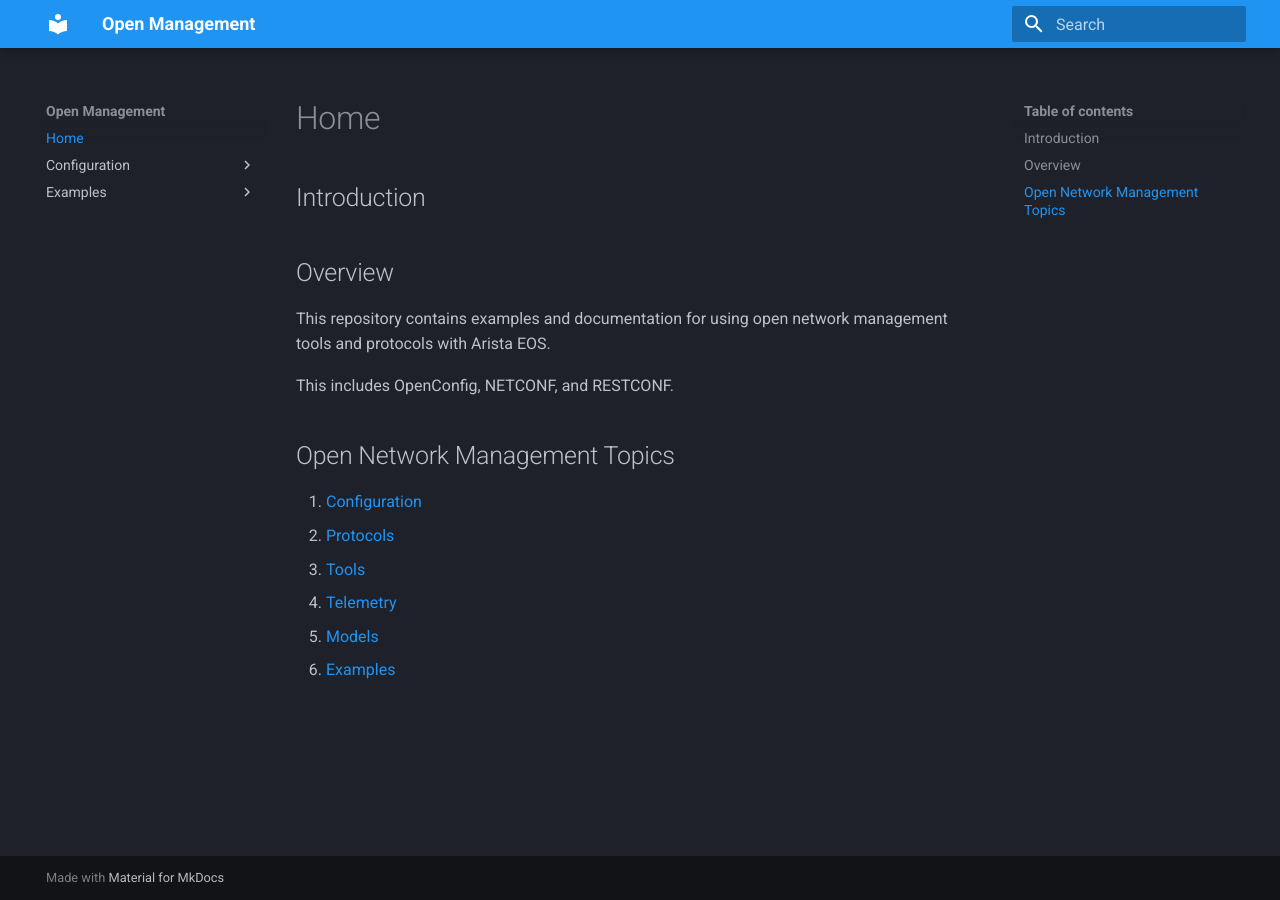
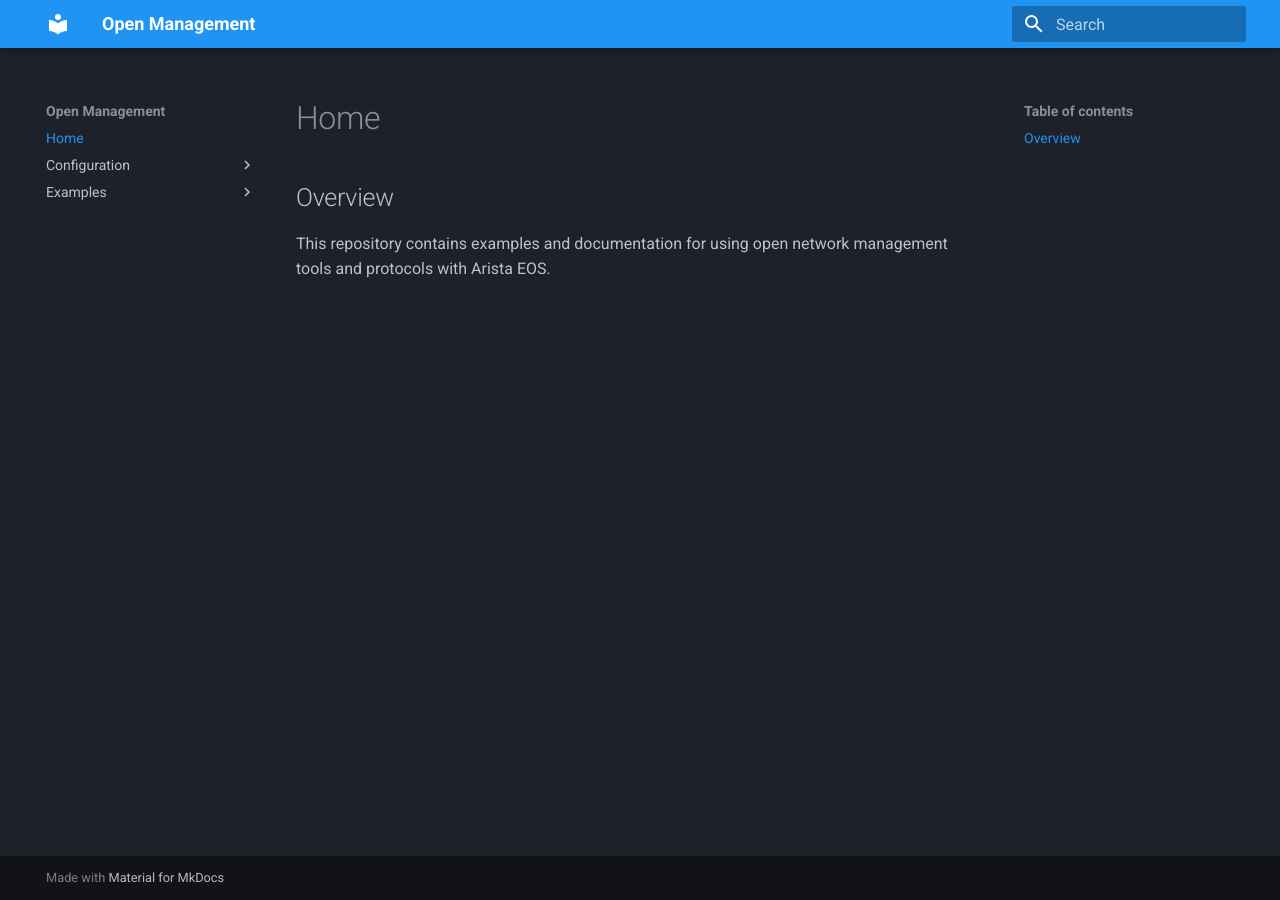
Before and after one commit to aristanetworks/openmgmt, an MkDocs documentation site: the page built from docs/index.md, in a window 1280 px wide. Built offline with MkDocs 1.6.1 and Material for MkDocs 9.7.7, drawn with Linux system fonts in a browser that asks for light colours.

Commit message:
removed the TOC from the root index.
this was pointing to some dead ends.

```diff
--- a/docs/index.md
+++ b/docs/index.md
@@ -5,19 +5,7 @@
 categories:
 ---
 
-## Introduction
-
 ## Overview
 
-This repository contains examples and documentation for using open network management tools and protocols with Arista EOS.
-
-This includes OpenConfig, NETCONF, and RESTCONF.
-
-## Open Network Management Topics
-
-1. [Configuration](configuration/)
-2. [Protocols](protocols/)
-3. [Tools](tools/)
-4. [Telemetry](telemetry/)
-5. [Models](models/)
-6. [Examples](examples/)
+This repository contains examples and documentation for using open network management tools and protocols with Arista
+EOS.
```
